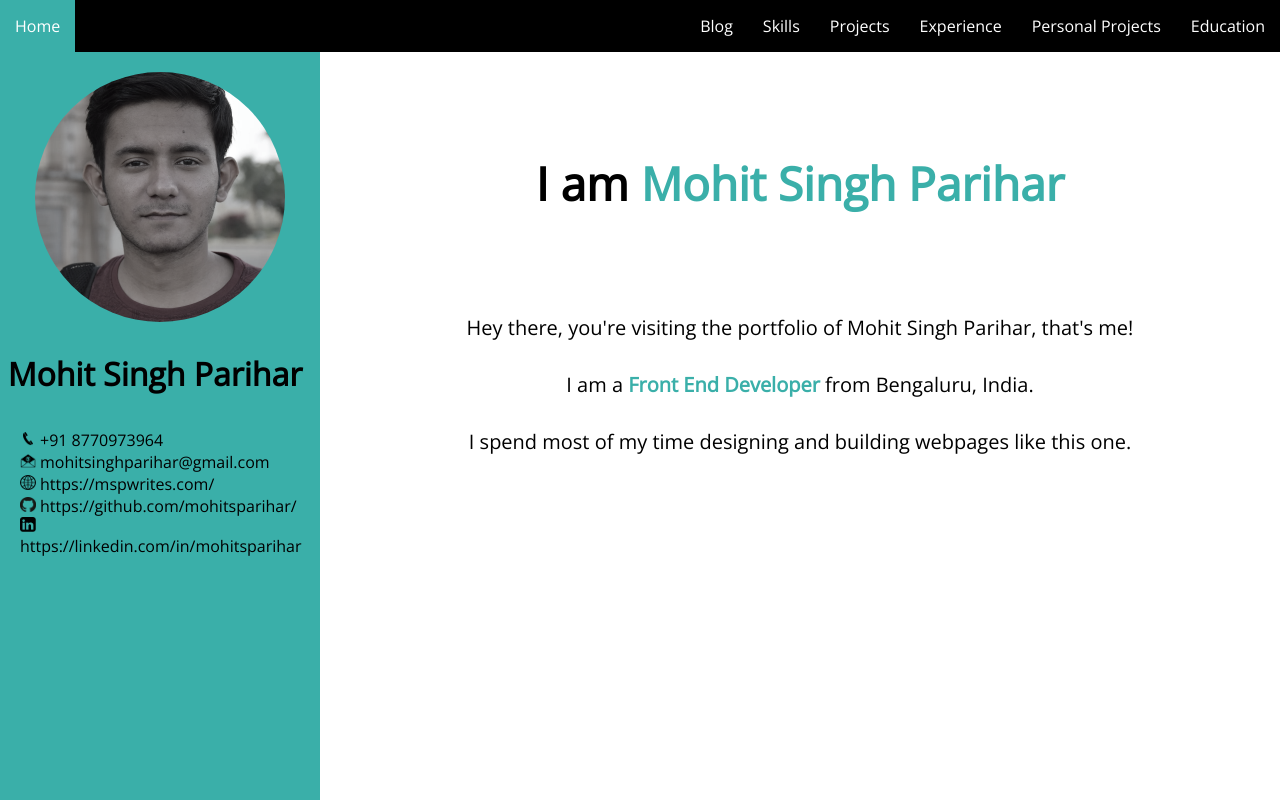
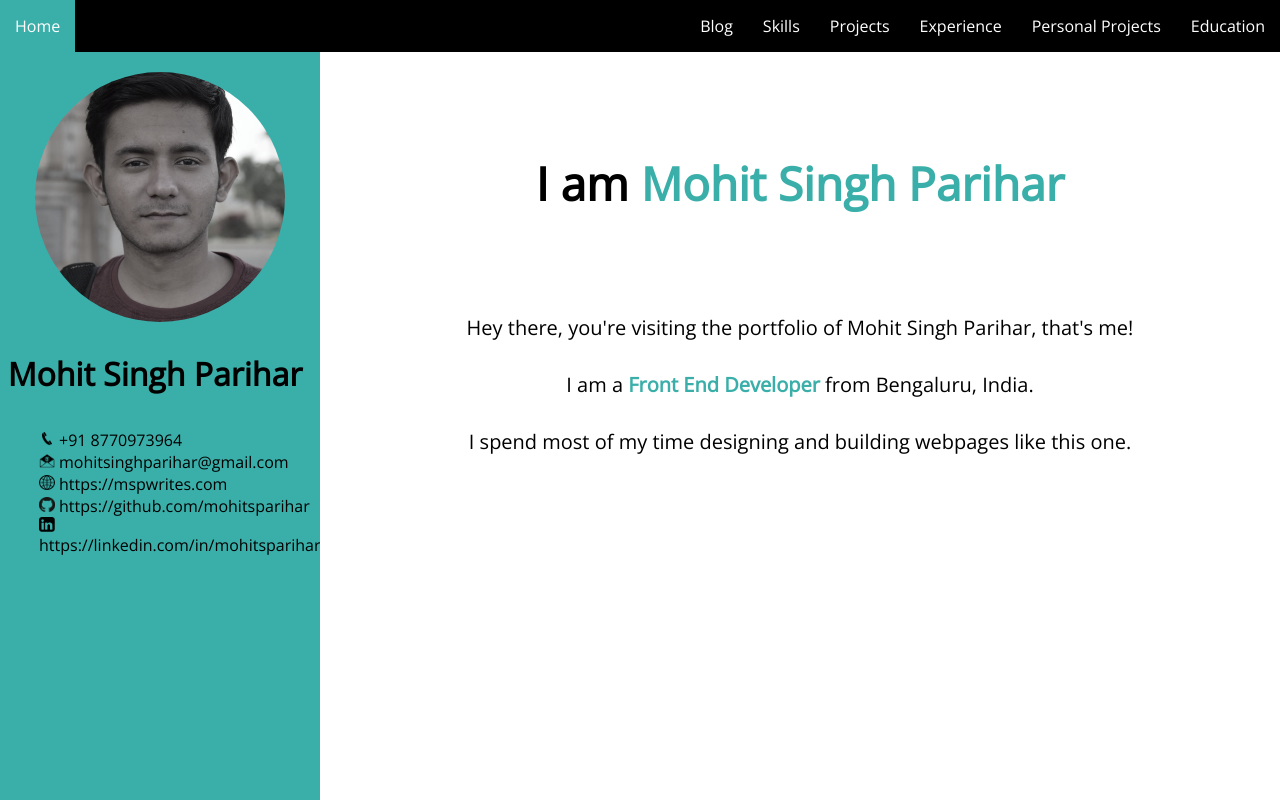
Before and after one commit to pariharsmohit/mohitsparihar.github.io, an Angular app: page / in a window 1280 px wide. Built offline with nearby package versions, Linux system fonts and the light colour scheme.

Commit message:
some minor tweaks in header component

```diff
--- a/src/app/header/header.component.scss
+++ b/src/app/header/header.component.scss
@@ -4,7 +4,6 @@ section {
   padding-top: 20px;
   text-align: center;
   color: $color1;
-  text-align: center;
   h1{
     margin-bottom : 30px;
     padding: 4px;
@@ -17,9 +16,9 @@ section {
   }
 
   #contact {
-    font-size: 10px;
+    font-size: 6px;
     margin-top: 1em;
-    text-align: left;
+    text-align: center;
     border: 0;
 
     a {
@@ -51,7 +50,8 @@ section {
         padding-right: 1.5%;
       }
     .contact-div {
-      padding: 0 0 0 2em;
+      padding: 0 0 0 6.5em;
+      text-align: justify;
     }
   }
 
--- a/src/assets/resume.json
+++ b/src/assets/resume.json
@@ -3,14 +3,14 @@
     "title": "Mechanical Engineer",
     "email": "mohitsinghparihar@gmail.com",
     "phoneNumber": "+91 8770973964",
-    "website": "https://mspwrites.com/",
+    "website": "https://mspwrites.com",
     "objective": "To make high quality, exciting, and fun web and mobile applications that are challenging, provide oppurtunites to learn new technologies, and allow me to work with highly motivated and talented developers.",
     "aboutMe": " Seeking an entry-level oppurtunity wtih an easteemed organisation where I can utilise my skills and enhance learning in th field if work. Capable of mastering new technologies",
-    "github": "https://github.com/mohitsparihar/",
+    "github": "https://github.com/mohitsparihar",
     "linkedin": "https://linkedin.com/in/mohitsparihar",
     "social": {
       "github": {
-        "link": "https://github.com/mohitsparihar/",
+        "link": "https://github.com/mohitsparihar",
         "name": "GitHub"
       },
       "linkedin": {
```
